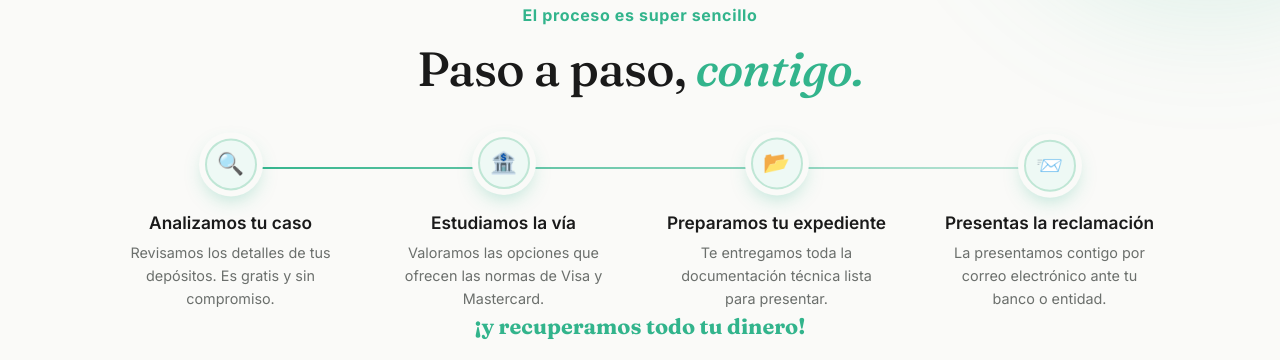
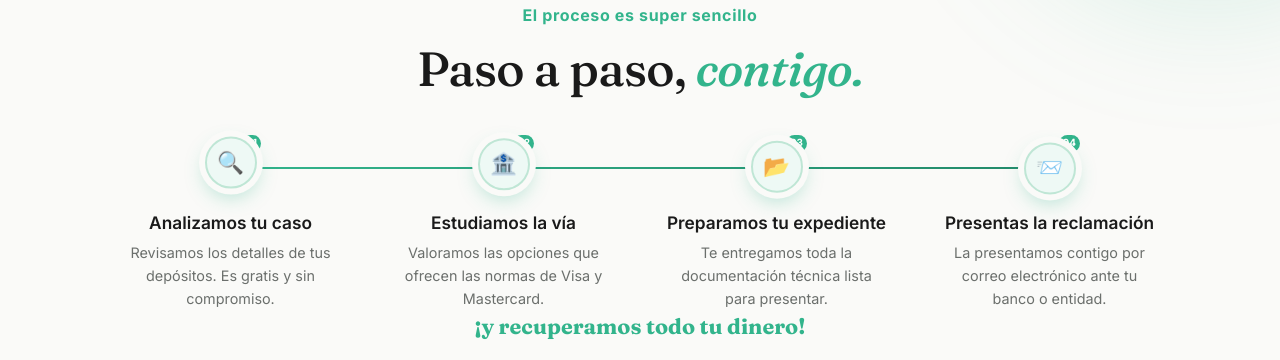
Before and after one commit to Equilibratucamino/etc-reclamaciones, a plain HTML site: page index.html in a window 1280 px wide. Shown: the part 1860-2220 px from the top of the page. Drawn offline with Linux system fonts and the light colour scheme.

Commit message:
feat(proceso): scroll-reveal + línea de progreso animada
- Línea de progreso entre pasos se dibuja de izquierda a derecha (scaleX)
  cuando la sección entra en viewport vía IntersectionObserver
- Cada paso entra con fade+slide-up escalonado (delays 0.1s→1.15s)
- Iconos escalan de 0.7→1 con spring bounce al aparecer
- Badge numérico 01–04 sobre cada icono aparece con pop
- Título de sección y frase final también con fade-in on-scroll
- .fee aparece con ligero retraso después de los steps
- Respeta prefers-reduced-motion

Co-Authored-By: Claude Sonnet 4.6 <noreply@anthropic.com>

```diff
--- a/index.html
+++ b/index.html
@@ -161,17 +161,33 @@ section.block{position:relative;padding-block:5rem}
 
 /* Steps with connector line */
 .steps{position:relative;display:grid;grid-template-columns:repeat(4,1fr);gap:1.5rem;list-style:none;padding:0;margin:0}
-.steps::before{content:"";position:absolute;top:1.5rem;left:12%;right:12%;height:2px;background:linear-gradient(90deg,var(--green),rgba(50,180,140,.3))}
-.steps li{position:relative;display:flex;flex-direction:column;align-items:center;text-align:center;gap:.45rem}
-.steps li::before{content:attr(data-ico);width:3rem;height:3rem;border-radius:50%;display:grid;place-items:center;font-size:1.35rem;margin-bottom:.6rem;box-shadow:0 0 0 6px var(--bg),0 8px 20px rgba(50,180,140,.35);background:var(--soft);border:2px solid var(--mint-line);animation:floatStep 3s ease-in-out infinite}
-.steps li:nth-child(2)::before{animation-delay:.4s}
-.steps li:nth-child(3)::before{animation-delay:.8s}
-.steps li:nth-child(4)::before{animation-delay:1.2s}
-@keyframes floatStep{0%,100%{transform:translateY(0)}50%{transform:translateY(-6px)}}
+/* progress line track */
+.steps::after{content:"";position:absolute;top:1.5rem;left:12%;right:12%;height:2px;background:var(--line);border-radius:2px;z-index:0}
+/* animated fill on top */
+.steps::before{content:"";position:absolute;top:1.5rem;left:12%;width:calc(88% - 12%);height:2px;background:linear-gradient(90deg,var(--green),var(--green-deep));border-radius:2px;z-index:1;transform-origin:left;transform:scaleX(0);transition:transform 1.4s cubic-bezier(.4,0,.2,1) .3s}
+.steps.proc-in::before{transform:scaleX(1)}
+.steps li{position:relative;display:flex;flex-direction:column;align-items:center;text-align:center;gap:.45rem;
+  opacity:0;transform:translateY(28px);transition:opacity .55s ease,transform .55s ease;transition-delay:var(--d,0s)}
+.steps.proc-in li{opacity:1;transform:none}
+.steps li::before{content:attr(data-ico);width:3rem;height:3rem;border-radius:50%;display:grid;place-items:center;font-size:1.35rem;margin-bottom:.6rem;
+  box-shadow:0 0 0 6px var(--bg),0 8px 20px rgba(50,180,140,.35);background:var(--soft);border:2px solid var(--mint-line);
+  transform:scale(.7);transition:transform .4s cubic-bezier(.34,1.56,.64,1) var(--d,.05s);z-index:2;position:relative}
+.steps.proc-in li::before{transform:scale(1);animation:floatStep 3.5s ease-in-out infinite var(--d,0s)}
+@keyframes floatStep{0%,100%{transform:translateY(0) scale(1)}50%{transform:translateY(-7px) scale(1)}}
 .steps p{color:var(--muted);font-size:.9rem;max-width:24ch}
-@media (max-width:820px){.steps{grid-template-columns:1fr 1fr;row-gap:2.2rem}.steps::before{display:none}}
+/* step number badge */
+.steps li .step-num{position:absolute;top:-.5rem;right:calc(50% - 1.9rem);font-size:.62rem;font-weight:700;color:var(--on-green);background:var(--green);border-radius:999px;padding:.05em .4em;line-height:1.6;opacity:0;transform:scale(.5);transition:opacity .3s ease var(--d,.05s),transform .3s cubic-bezier(.34,1.56,.64,1) var(--d,.05s)}
+.steps.proc-in li .step-num{opacity:1;transform:scale(1)}
+/* head + fee reveal */
+#proceso .head{opacity:0;transform:translateY(20px);transition:opacity .6s ease,transform .6s ease}
+#proceso .head.proc-in{opacity:1;transform:none}
+.fee{opacity:0;transform:translateY(16px);transition:opacity .6s .2s ease,transform .6s .2s ease;
+  margin:3.4rem auto 0;max-width:820px;display:flex;flex-wrap:wrap;gap:1.4rem 2rem;align-items:center;justify-content:center;text-align:left;padding:1.6rem 2rem;border-radius:22px;background:linear-gradient(135deg,var(--soft) 0%,var(--surface) 100%);border:1px solid var(--mint-line)}
+.fee.proc-in{opacity:1;transform:none}
+.proc-tagline{opacity:0;transform:translateY(14px);transition:opacity .5s .15s ease,transform .5s .15s ease}
+.proc-tagline.proc-in{opacity:1;transform:none}
+@media (max-width:820px){.steps{grid-template-columns:1fr 1fr;row-gap:2.2rem}.steps::before,.steps::after{display:none}}
 @media (max-width:440px){.steps{grid-template-columns:1fr}}
-.fee{margin:3.4rem auto 0;max-width:820px;display:flex;flex-wrap:wrap;gap:1.4rem 2rem;align-items:center;justify-content:center;text-align:left;padding:1.6rem 2rem;border-radius:22px;background:linear-gradient(135deg,var(--soft) 0%,var(--surface) 100%);border:1px solid var(--mint-line)}
 .fee .pct{font-family:var(--f-display);font-size:clamp(2.8rem,7vw,4rem);font-weight:600;line-height:1;color:var(--green-deep)}
 .fee .pct small{font-size:.38em;font-family:var(--f-body);font-weight:500;color:var(--muted)}
 .fee div{flex:1;min-width:240px}
@@ -372,14 +388,14 @@ footer .links{display:flex;gap:1.2rem;flex-wrap:wrap;margin-bottom:1rem}
 
 <section class="block" id="proceso" style="padding-top:2rem">
   <div class="wrap">
-    <div class="head"><span style="font-size:1rem;font-weight:700;color:var(--green);letter-spacing:.04em">El proceso es super sencillo</span><h2>Paso a paso, <span class="gi">contigo.</span></h2></div>
-    <ol class="steps">
-      <li data-ico="🔍"><h3>Analizamos tu caso</h3><p>Revisamos los detalles de tus depósitos. Es gratis y sin compromiso.</p></li>
-      <li data-ico="🏦" style="--d:.4s"><h3>Estudiamos la vía</h3><p>Valoramos las opciones que ofrecen las normas de Visa y Mastercard.</p></li>
-      <li data-ico="📂" style="--d:.8s"><h3>Preparamos tu expediente</h3><p>Te entregamos toda la documentación técnica lista para presentar.</p></li>
-      <li data-ico="📨" style="--d:1.2s"><h3>Presentas la reclamación</h3><p>La presentamos contigo por correo electrónico ante tu banco o entidad.</p></li>
+    <div class="head" id="proc-head"><span style="font-size:1rem;font-weight:700;color:var(--green);letter-spacing:.04em">El proceso es super sencillo</span><h2>Paso a paso, <span class="gi">contigo.</span></h2></div>
+    <ol class="steps" id="steps-list">
+      <li data-ico="🔍" style="--d:.1s"><span class="step-num">01</span><h3>Analizamos tu caso</h3><p>Revisamos los detalles de tus depósitos. Es gratis y sin compromiso.</p></li>
+      <li data-ico="🏦" style="--d:.45s"><span class="step-num">02</span><h3>Estudiamos la vía</h3><p>Valoramos las opciones que ofrecen las normas de Visa y Mastercard.</p></li>
+      <li data-ico="📂" style="--d:.8s"><span class="step-num">03</span><h3>Preparamos tu expediente</h3><p>Te entregamos toda la documentación técnica lista para presentar.</p></li>
+      <li data-ico="📨" style="--d:1.15s"><span class="step-num">04</span><h3>Presentas la reclamación</h3><p>La presentamos contigo por correo electrónico ante tu banco o entidad.</p></li>
     </ol>
-    <p style="text-align:center;font-family:var(--f-display);font-size:1.35rem;font-weight:700;color:var(--green);margin:0 0 1rem">¡y recuperamos todo tu dinero!</p>
+    <p class="proc-tagline" style="text-align:center;font-family:var(--f-display);font-size:1.35rem;font-weight:700;color:var(--green);margin:0 0 1rem">¡y recuperamos todo tu dinero!</p>
     <div class="fee">
       <span class="pct">25%<small> + IVA</small></span>
       <div><h3>Solo pagas si recuperas tu dinero</h3><p>El estudio es gratis y no hay pagos por adelantado. Cada caso es distinto y no podemos garantizar el resultado de una reclamación. Fuera de España el IVA normalmente no aplica.</p></div>
@@ -587,6 +603,23 @@ footer .links{display:flex;gap:1.2rem;flex-wrap:wrap;margin-bottom:1rem}
   });
   form.addEventListener('submit',function(e){e.preventDefault();aWa.click();});
   document.getElementById('back').addEventListener('click',function(){done.hidden=true;form.hidden=false;});
+
+  // ---- scroll-reveal: proceso section ----
+  var procHead=document.getElementById('proc-head');
+  var stepsEl=document.getElementById('steps-list');
+  var feeEl=document.querySelector('.fee');
+  var taglineEl=document.querySelector('.proc-tagline');
+
+  var io=new IntersectionObserver(function(entries){
+    entries.forEach(function(e){
+      if(!e.isIntersecting)return;
+      var t=e.target;
+      t.classList.add('proc-in');
+      io.unobserve(t);
+    });
+  },{threshold:0.18});
+
+  [procHead,stepsEl,taglineEl,feeEl].forEach(function(el){if(el)io.observe(el)});
 })();
 </script>
 
```
